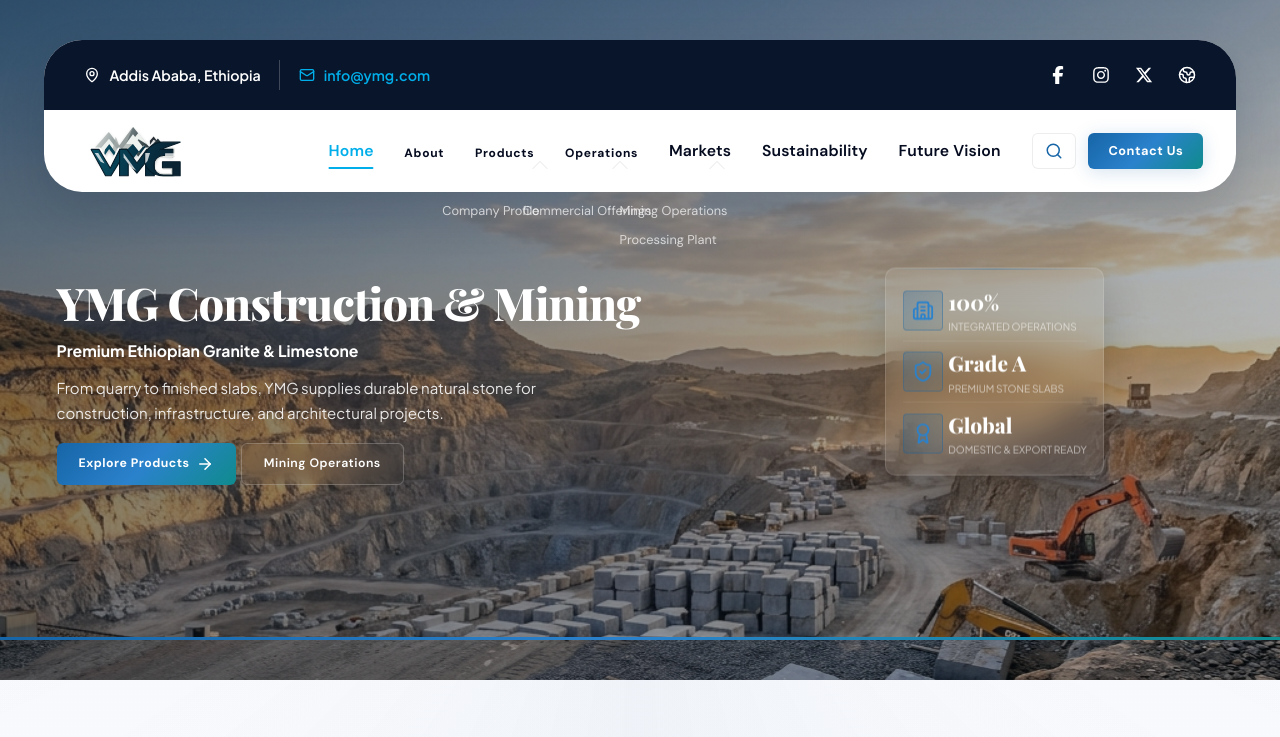
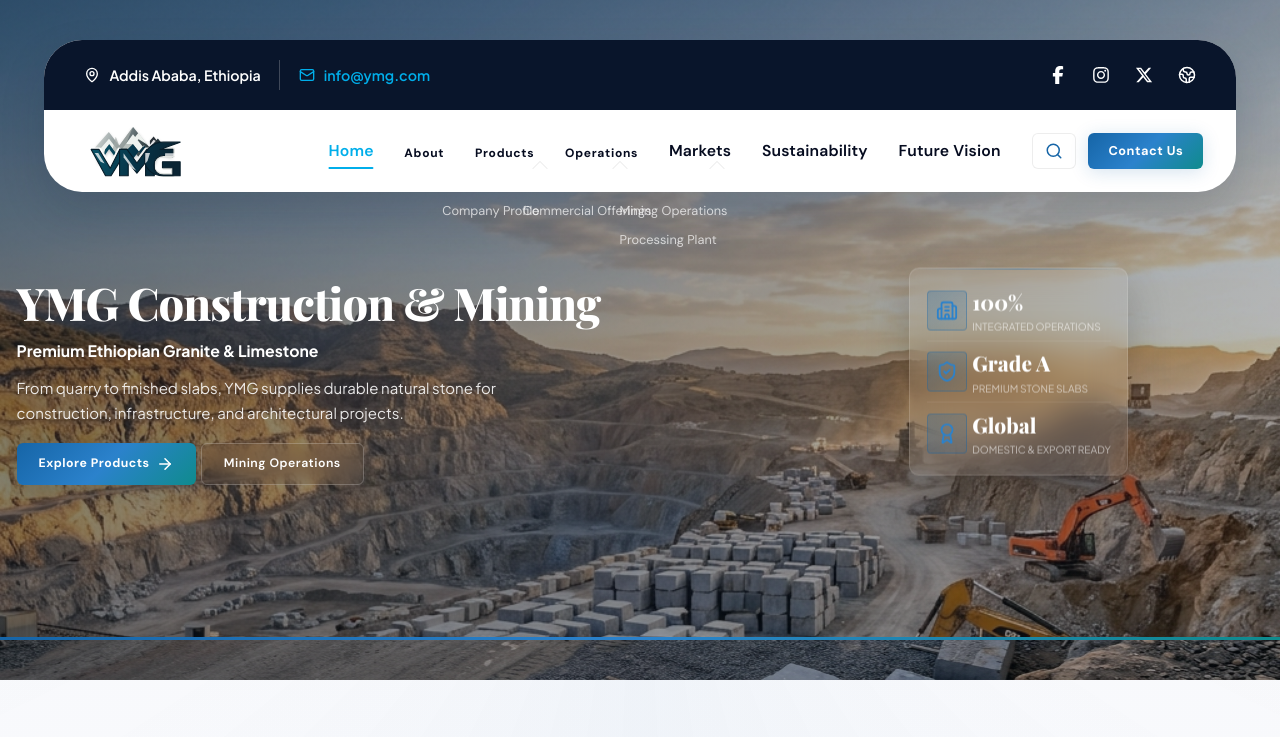
Before and after one commit to abdibiranu30680070/ygm, a React (Vite) app: page / in a window 1280 px wide. Shown: the top 737 px of the page. Built offline with nearby package versions, Linux system fonts and the light colour scheme; a web font is replaced by a local one.

Commit message:
merging sss

```diff
--- a/src/styles/variables.css
+++ b/src/styles/variables.css
@@ -74,7 +74,7 @@
   --space-4xl: 5rem;
 
   /* Layout */
-  --container-width-max: 1200px;
+  --container-width-max: 1536px;
 
   /* Shadows — blue-tinted for professional look */
   --shadow-xs: 0 1px 2px rgba(15, 23, 42, 0.04);
```
